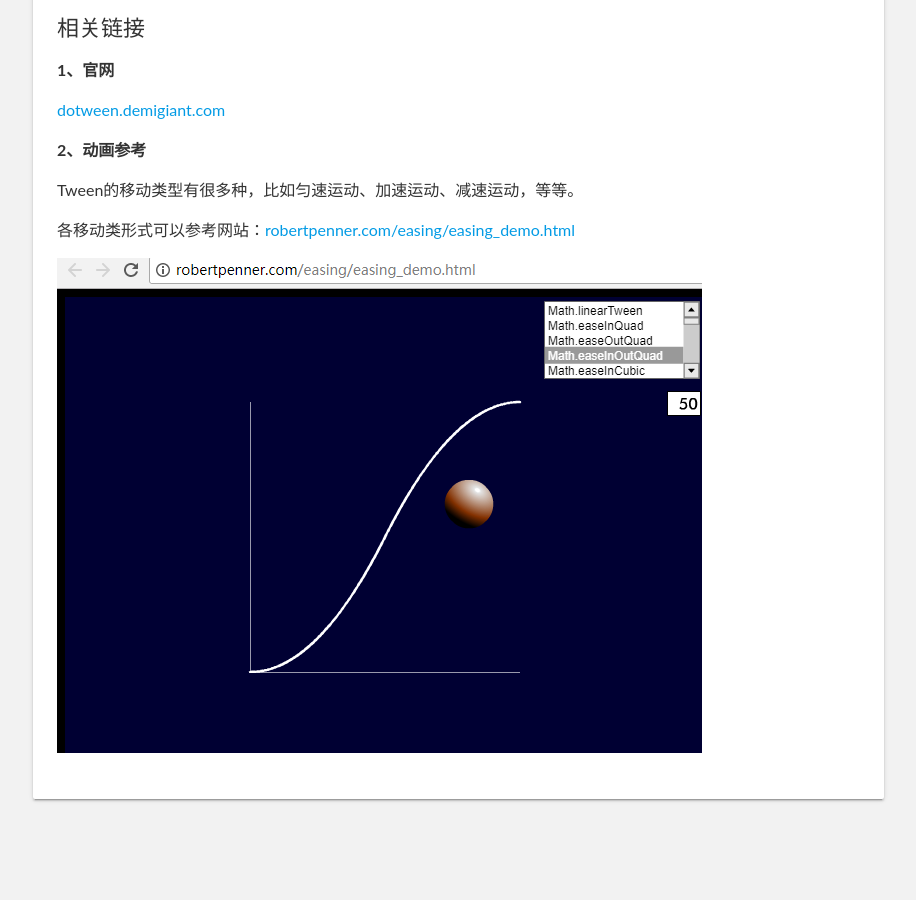
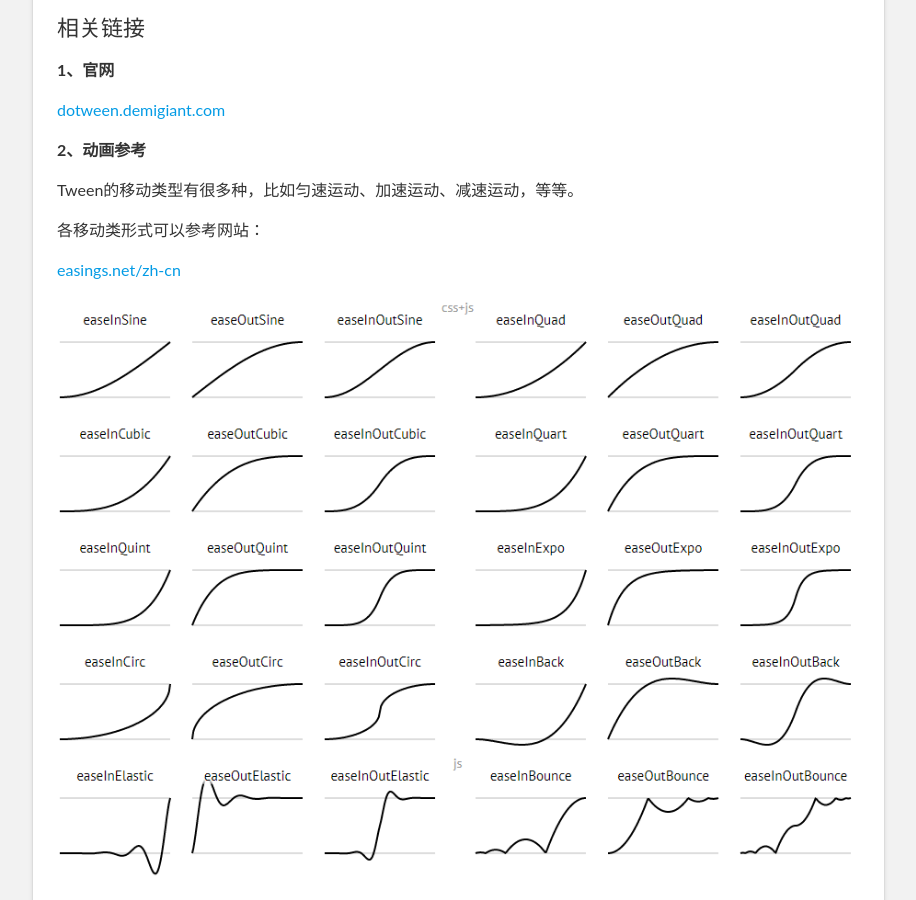
Before and after one commit to unicorn25/unicorn25.github.io, a Jekyll site: the page built from _steps/dotween-usage.md, in a window 1280 px wide and 900 px high, scrolled down 1846 px. Shown: the whole window, without its empty margins (204-1120 px from the left). Built offline with Jekyll 4.4.1, drawn with Linux system fonts in a browser that asks for light colours; before the commit the page ends 2665 px from its top, so only the background shows below that.

Commit message:
fix: update dotween-usage.md

```diff
--- a/_steps/dotween-usage.md
+++ b/_steps/dotween-usage.md
@@ -99,6 +99,12 @@ seq.Play();
 
 Tween的移动类型有很多种，比如匀速运动、加速运动、减速运动，等等。
 
-各移动类形式可以参考网站：[robertpenner.com/easing/easing_demo.html](http://robertpenner.com/easing/easing_demo.html)
+各移动类形式可以参考网站：
+
+[easings.net/zh-cn](http://easings.net/zh-cn)
+
+ ![](/images/sam/dotween/easing.png)
+
+[robertpenner.com/easing/easing_demo.html](http://robertpenner.com/easing/easing_demo.html)
 
 ![](/images/sam/dotween/ease_demo.png)
```
Also changed, not shown: images/sam/dotween/easing.png (added).
